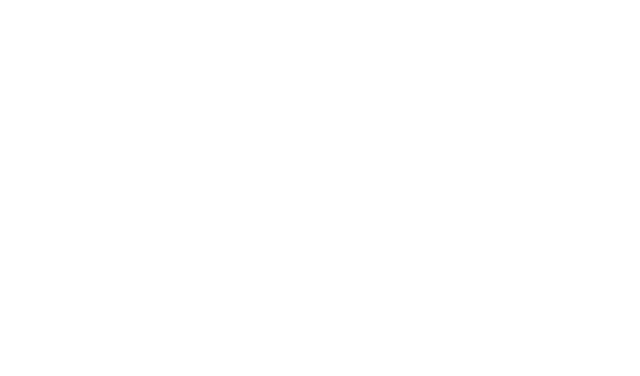
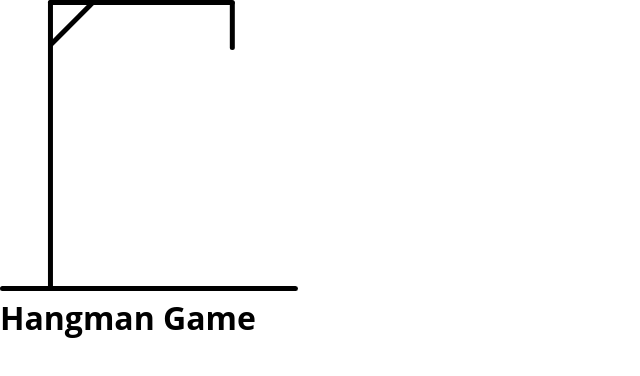
Before and after one commit to nikolaymihalev/HTML-Hangman-Game, a plain HTML site: page index.html in a window 1280 px wide. Shown: the whole page, without its empty margins (0-640 px from the left). Drawn offline with Linux system fonts and the light colour scheme.

Commit message:
Create container with first image

```diff
--- a/index.html
+++ b/index.html
@@ -7,6 +7,11 @@
         <link rel="stylesheet" href="style.css">
     </head>
     <body>
-
+        <div class="container">
+            <div class="hangman-box">
+                <img src="images/hangman-0.svg" alt="hangman-img">
+                <h1>Hangman Game</h1>
+            </div>
+        </div>
     </body>
 </html>
```
